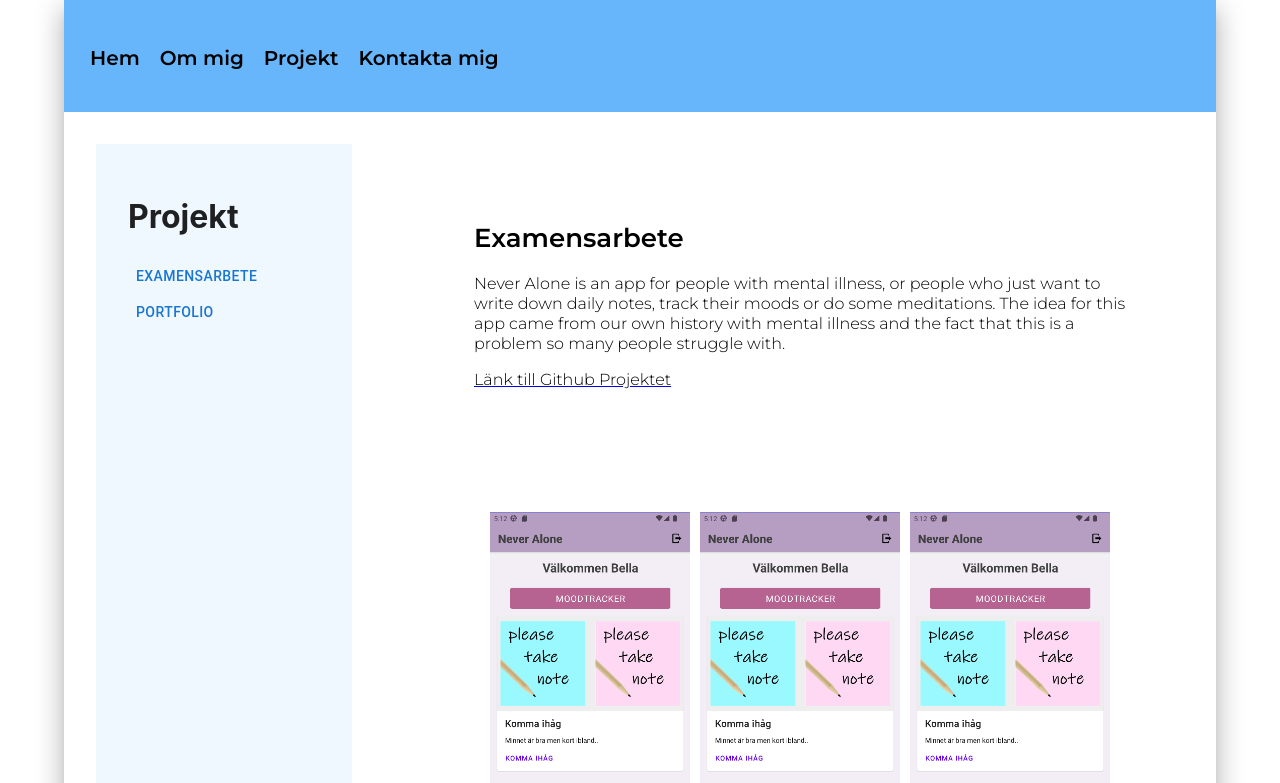
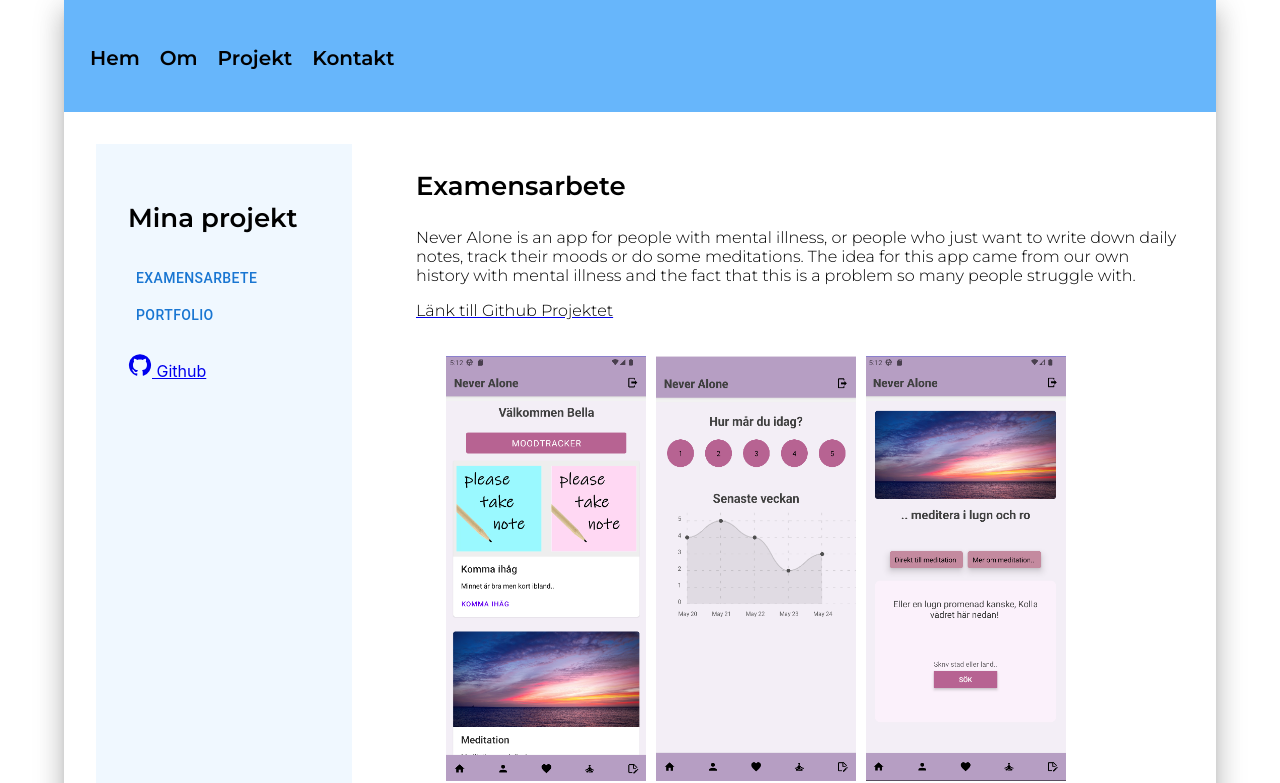
Before and after one commit to isabellaes/portfolio, a React (Create React App) app: page /projects in a window 1280 px wide. Shown: the top 783 px of the page. Built offline with nearby package versions, Linux system fonts and the light colour scheme.

Commit message:
update styling

```diff
--- a/src/components/ContactForm.tsx
+++ b/src/components/ContactForm.tsx
@@ -46,6 +46,7 @@ const ContactForm = () => {
   return (
     <Box sx={{ flexGrow: 1 }}>
       <form onSubmit={sendEmail} className={"form-container"}>
+        <p className={"bold-text"}>Kontaktformulär</p>
         <TextField
           required
           id="outlined-basic"
--- a/src/components/NavBar.tsx
+++ b/src/components/NavBar.tsx
@@ -9,13 +9,13 @@ const NavBar = () => {
         <p className={"Link"}>Hem</p>
       </NavLink>
       <NavLink to="/about" style={{ textDecoration: "none" }}>
-        <p className={"Link"}>Om mig</p>
+        <p className={"Link"}>Om</p>
       </NavLink>
       <NavLink to="/projects" style={{ textDecoration: "none" }}>
         <p className={"Link"}>Projekt</p>
       </NavLink>
       <NavLink to="/contact" style={{ textDecoration: "none" }}>
-        <p className={"Link"}>Kontakta mig</p>
+        <p className={"Link"}>Kontakt</p>
       </NavLink>
     </Box>
   );
--- a/src/components/Project.tsx
+++ b/src/components/Project.tsx
@@ -1,5 +1,7 @@
 import { Box } from "@mui/material";
 import Exarbete from "../assets/Start.png";
+import Exarbete2 from "../assets/moodtracker.png";
+import Exarbete3 from "../assets/meditation.png";
 
 interface props {
   title: string;
@@ -10,21 +12,19 @@ interface props {
 const Project = (props: props) => {
   return (
     <Box>
-      <div className={"container-2"}>
-        <div className={"div2"}>
-          <p className={"bold-text"}>{props.title}</p>
-          <p>{props.description}</p>
-          <a href={props.linktogit}>
-            <p>Länk till Github Projektet</p>
-          </a>
-        </div>
+      <div className={"container-project-column"}>
+        <p className={"bold-text"}>{props.title}</p>
+        <p>{props.description}</p>
+        <a href={props.linktogit}>
+          <p>Länk till Github Projektet</p>
+        </a>
       </div>
 
       {props.img ? (
-        <div className={"container"}>
+        <div className={"container-projects-row"}>
           <img src={Exarbete} alt="Bild på startsida" className={"img-app"} />
-          <img src={Exarbete} alt="Bild på startsida" className={"img-app"} />
-          <img src={Exarbete} alt="Bild på startsida" className={"img-app"} />
+          <img src={Exarbete2} alt="Bild på startsida" className={"img-app"} />
+          <img src={Exarbete3} alt="Bild på startsida" className={"img-app"} />
         </div>
       ) : (
         <p></p>
--- a/src/pages/AboutPage.tsx
+++ b/src/pages/AboutPage.tsx
@@ -9,7 +9,62 @@ const AboutPage = () => {
     <Container>
       <Paper elevation={16}>
         <NavBar></NavBar>
-        <div className={"container"}>
+        <div className={"container-projects"}>
+          <div className={"menu-container"}>
+            <p className={"bold-text"}>Om mig</p>
+          </div>
+          <div className={"content-container"}>
+            <div className="container-projects">
+              <img src={image} alt="portrait" className={"img-portrait"} />
+              <ul>
+                <li>
+                  <p>Bra på problemlösning</p>
+                </li>
+                <li>
+                  <p>Nyfiken på att lära mig nya saker</p>
+                </li>
+                <li>
+                  <p>Ansvarstagande</p>
+                </li>
+              </ul>
+            </div>
+
+            <p className={"bold-text"}>Isabella</p>
+            <p>
+              Jag är utbildad systemutvecklare och studerar nu till
+              frontendutvecklare React. Mitt intresse för programmering började
+              ganska tidigt när jag i ungdomen höll på en del med css och html.
+              Jag har altid tyckt om problemlösning och matematik. Jag började
+              studera till systemutvecklare hösten 2021 och läste då mestadels
+              C# och .Net Jag fastnade direkt för programmering. Det bästa med
+              programmeringen är att lösa problem och att få skapa nya saker.
+              Jag tycker också om att lära mig nya saker och det är något jag
+              alltid får utforska inom it.
+            </p>
+            <ul>
+              <p className={"bold-text"}>Tech stack</p>
+              <li>
+                <p>C# .Net</p>
+              </li>
+              <li>
+                <p>React, React Native, Expo, Express</p>
+              </li>
+              <li>
+                <p>Typescript</p>
+              </li>
+              <li>
+                <p>Javascript</p>
+              </li>
+              <li>
+                <p>HTML CSS</p>
+              </li>
+              <li>
+                <p>SQL</p>
+              </li>
+            </ul>
+          </div>
+        </div>
+        {/* <div className={"container"}>
           <div className={"div1"}>
             <img src={image} alt="portrait" className={"img-portrait"} />
             <p className={"bold-text"}>Isabella Ekdahl Sahlberg</p>
@@ -51,7 +106,7 @@ const AboutPage = () => {
               </li>
             </ul>
           </div>
-        </div>
+        </div> */}
         <Footer></Footer>
       </Paper>
     </Container>
--- a/src/pages/ContactPage.tsx
+++ b/src/pages/ContactPage.tsx
@@ -4,7 +4,6 @@ import "../style/pagelayout.css";
 import ContactForm from "../components/ContactForm";
 import Footer from "../components/Footer";
 import LinkedInIcon from "@mui/icons-material/LinkedIn";
-import GitHubIcon from "@mui/icons-material/GitHub";
 
 const ContactPage = () => {
   return (
@@ -12,18 +11,18 @@ const ContactPage = () => {
       <Paper elevation={16}>
         <NavBar></NavBar>
 
-        <div className={"container-2"}>
-          <p className={"bold-text"}>Kontakta mig</p>
+        <div className={"container-projects"}>
+          <div className={"menu-container"}>
+            <p className={"bold-text"}>Kontakta mig</p>
 
-          <ContactForm></ContactForm>
-        </div>
-        <div className={"contact-links"}>
-          <a href="https://www.linkedin.com/in/isabella-ekdahl-sahlberg-a99828220/">
-            <LinkedInIcon></LinkedInIcon>
-          </a>
-          <a href=" https://github.com/isabellaes?tab=repositories">
-            <GitHubIcon></GitHubIcon>
-          </a>
+            <a href="https://www.linkedin.com/in/isabella-ekdahl-sahlberg-a99828220/">
+              <LinkedInIcon></LinkedInIcon> LinkedIn
+            </a>
+          </div>
+          <div className={"content-container"}>
+            <ContactForm></ContactForm>
+            <br />
+          </div>
         </div>
 
         <Footer></Footer>
--- a/src/pages/HomePage.tsx
+++ b/src/pages/HomePage.tsx
@@ -10,15 +10,15 @@ const HomePage = () => {
     <Container>
       <Paper elevation={16}>
         <NavBar></NavBar>
-        <div className={"container"}>
-          <div className={"div3"}>
-            <p className={"bold-text"}>Isabella</p>
-            <p className={"bold-text"}>Ekdahl Sahlberg</p>
+        <div className={"container-projects"}>
+          <div className={"menu-container"}>
+            <p className={"bold-text"}>Isabella Ekdahl Sahlberg</p>
+
             <br />
-            <p>Studerar till Frontendutvecklare React</p>
-            <p>Utbildad Systemutvecklare .Net</p>
+            <p>Frontendutvecklare, React - Student Examen 2025</p>
+            <p>Systemutvecklare .Net - Examen 2023</p>
           </div>
-          <div className={"div4"}>
+          <div className={"content-container"}>
             <img
               src={background}
               alt="background"
@@ -26,6 +26,7 @@ const HomePage = () => {
             />
           </div>
         </div>
+
         <Footer></Footer>
       </Paper>
     </Container>
--- a/src/pages/ProjectsPage.tsx
+++ b/src/pages/ProjectsPage.tsx
@@ -13,6 +13,7 @@ import { useState } from "react";
 import { project1, project2, project3 } from "../utils/data";
 import Tabs from "@mui/material/Tabs";
 import Tab from "@mui/material/Tab";
+import GitHubIcon from "@mui/icons-material/GitHub";
 
 const ProjectsPage = () => {
   interface project {
@@ -39,13 +40,18 @@ const ProjectsPage = () => {
         <NavBar></NavBar>
         <div className={"container-projects"}>
           <div className={"menu-container"}>
-            <h1>Projekt</h1>
+            <p className={"bold-text"}>Mina projekt</p>
             <Button onClick={() => handleOnChange("Examensarbete")}>
               Examensarbete
             </Button>
             <Button onClick={() => handleOnChange("Portfolio")}>
               Portfolio
             </Button>
+            <br />
+            <br />
+            <a href=" https://github.com/isabellaes?tab=repositories">
+              <GitHubIcon></GitHubIcon> Github
+            </a>
           </div>
           <div className={"content-container"}>
             <Project
--- a/src/style/pagelayout.css
+++ b/src/style/pagelayout.css
@@ -38,6 +38,7 @@ p {
   border: 1px solid black;
   margin-bottom: 20px;
   opacity: 95%;
+  margin-top: 15px;
 }
 
 .div1 {
@@ -75,9 +76,9 @@ p {
 .form-container {
   display: flex;
   flex-direction: column;
-  padding: 2rem;
+
   font-family: "Montserrat", sans-serif;
-  margin: 2rem;
+
   align-items: center;
   /*   border: 5px solid rgb(103, 182, 251); */
   width: fit-content;
@@ -98,7 +99,6 @@ p {
 .contact-links {
   display: flex;
   flex-direction: row;
-  padding-left: 3em;
 }
 
 .submit-button {
@@ -125,3 +125,20 @@ p {
   flex-direction: row;
   height: max-content 100vh;
 }
+.container-projects-row {
+  display: flex;
+  flex-direction: row;
+  height: max-content 100vh;
+  padding: 20px;
+}
+
+.container-projects-column {
+  display: flex;
+  flex-direction: column;
+  height: max-content 100vh;
+  padding: 10px;
+}
+
+ul li {
+  padding-left: 20px;
+}
```
